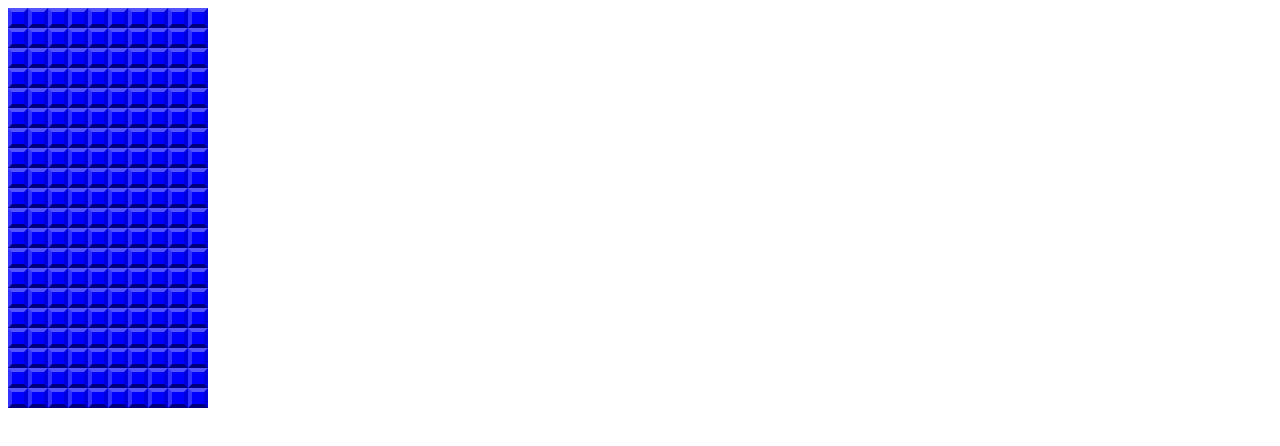
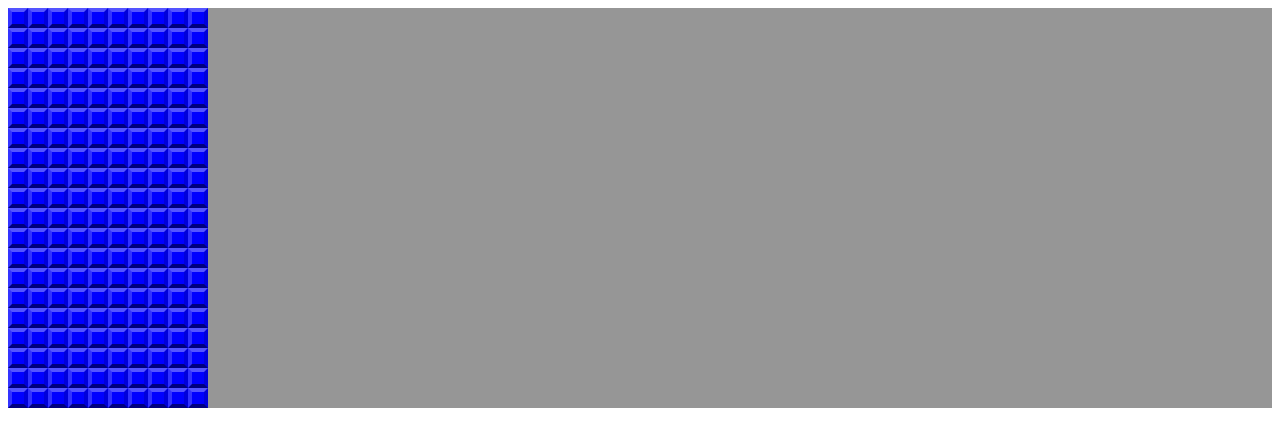
Before and after one commit to Gohkyle/tetris-next, a Next.js app: page / in a window 1280 px wide. Shown: the top 446 px of the page. Built offline with nearby package versions, Linux system fonts and the light colour scheme.

Commit message:
refactored unnecessary CSS

```diff
--- a/src/app/globals.css
+++ b/src/app/globals.css
@@ -23,8 +23,6 @@
 
 .grid-container{
   background-color: var(--bg-color);
-  width: 200px;
-  height: 400px;
   display: grid;
   grid-template-columns: repeat(var(--cols), var(--square-size));
   grid-gap: 0;
```
